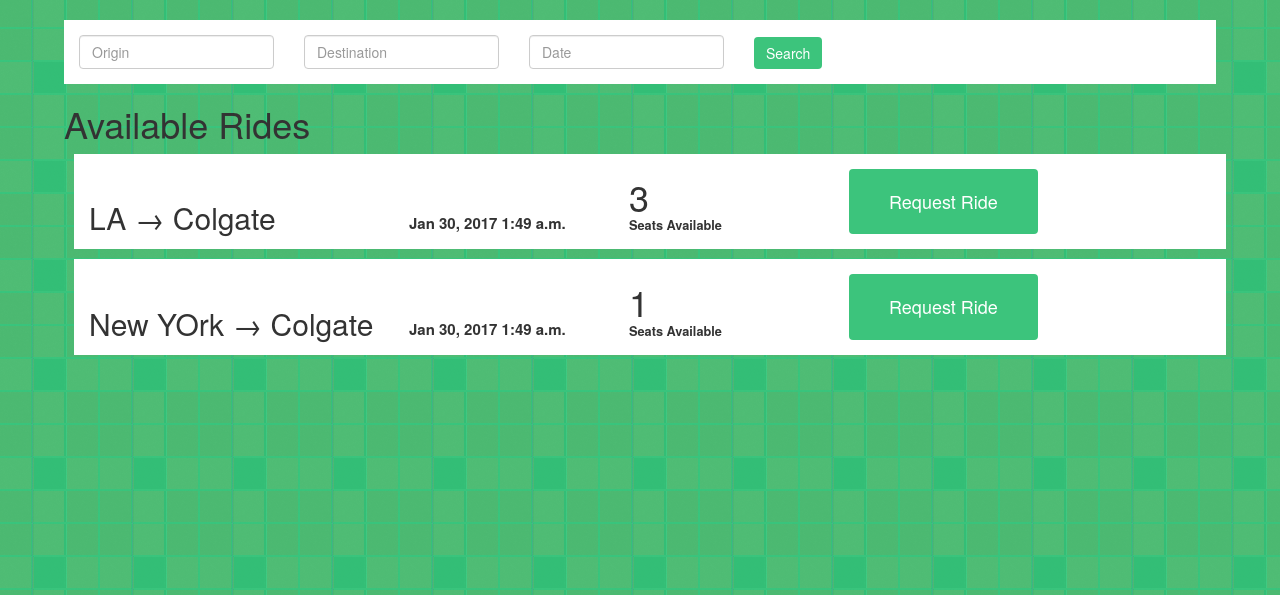
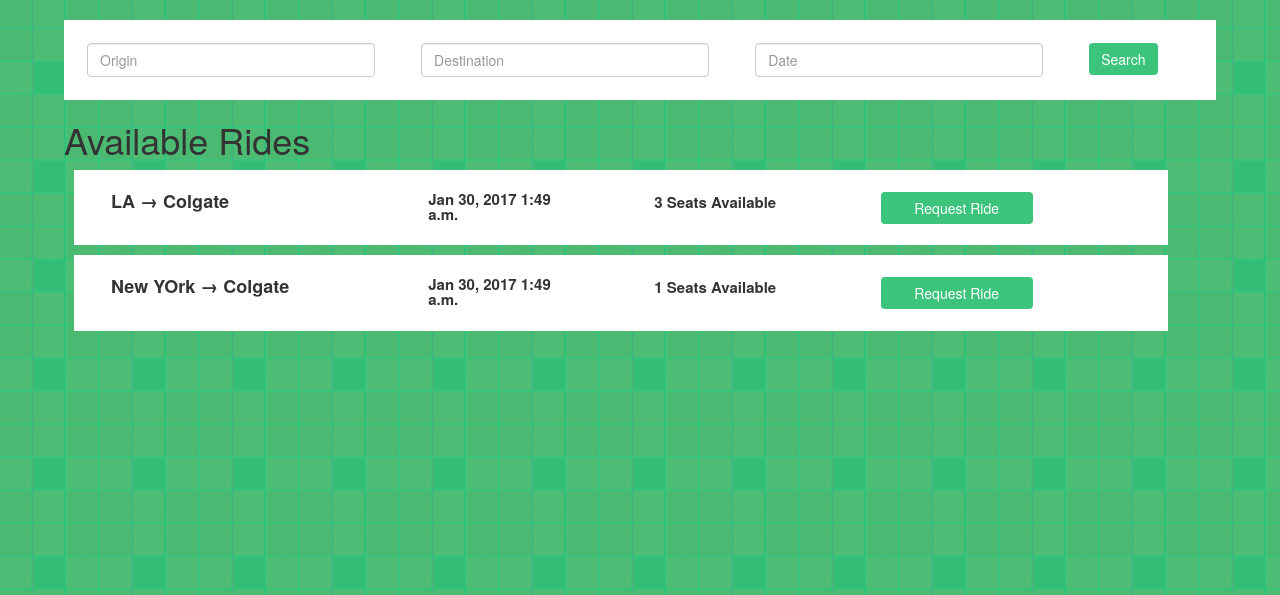
Before and after one commit to lbengzon/pigeon, a Django app: page /ridesharing/ in a window 1280 px wide. Shown: the part 70-665 px from the top of the page. Run offline with Django 3.2, Linux system fonts and the light colour scheme; data comes from the database, SQL or seed files in the repository; some libraries are stand-ins or nearby versions.

Commit message:
ride list page more mobile friendly

```diff
--- a/ridesharing/static/css/custom.css
+++ b/ridesharing/static/css/custom.css
@@ -58,40 +58,43 @@
         display:inline-flex;
 
     background-color: #FFFFFF;
-    padding: 200px;
     margin:10px;
-    width:100%;
+    width:95%;
 }
 
 .ride-location-container{
     display:inline-flex;
-    width:300px;
     margin:0;
-        vertical-align: bottom;
+    font-size: large;
+    vertical-align: bottom;
+        line-height: 100%;
 
 }
 
 .ride-time-container{
     display:inline-flex;
-    width:200px;
+    /*width:200px;*/
         margin:0;
         vertical-align: bottom;
+        line-height: 100%;
 
 }
 
 .ride-passengers-container{
     display:inline-flex;
-    width:200px;
+    /*width:200px;*/
         margin:0;
     vertical-align: bottom;
+
 }
 
 .ride-request-button-container{
     display:inline-flex;
-    width:200px;
-        margin:0;
+    /*width:200px;*/
+    margin:0;
     vertical-align: bottom;
     horizontal-align: right;
+    line-height: 100%;
 }
 
 .flex-container {
@@ -123,10 +126,10 @@
 
 .flex-item {
   /*background: tomato;*/
-  padding: 5px;
+  /*padding: 5px;*/
   /*width: 100px;*/
   /*height: 100px;*/
-  margin: 10px;
+  margin: 2%;
   /*line-height: 100px;*/
     vertical-align: bottom;
     display:inline-flex;
@@ -148,3 +151,7 @@
     font-family: "Gotham SSm A", "Gotham SSm B", "HelveticaNeue", "Helvetica Neue", Helvetica, Arial, "Lucida Grande", sans-serif;
     font-size: 1.5rem;
 }
+
+.navbar-header{
+    height: 70px;
+}
--- a/ridesharing/templates/ridesharing/rideList.html
+++ b/ridesharing/templates/ridesharing/rideList.html
@@ -7,19 +7,19 @@
 </style>
 <div style="width: 100%; padding-left: 5%; padding-right:5%;">
     <form method="GET" action="" class="form-container">
-        <div class="flex-container wrap" >
-            <li class="flex-item">
+        <div class="flex-container wrap" style="width: 100%;">
+            <li class="col-sm-3 flex-item" style="padding:0; margin:2%">
                         <input class="form-control" id="origin_search" name="origin_search" placeholder="Origin" type="text">
 
             </li>
-            <li class="flex-item">
+            <li class="flex-item col-sm-3 " style="padding:0; margin:2%">
                         <input class="form-control" id="destination_search" name="destination_search" placeholder="Destination" type="text">
 
             </li>
-            <li class="flex-item">
+            <li class="col-sm-3 flex-item" style="padding:0; margin:2%">
                         <input class="form-control date-picker" id="date-picker" name="date_search" placeholder="Date" type="text">
             </li>
-            <li class="flex-item">
+            <li class="col-sm-1 flex-item" style="padding:0; margin:2%">
                         <button type="submit" class="btn green_button" name="request-ride-btn" value="{{ride.id}}">
                 Search
             </button>
@@ -33,26 +33,24 @@
         {% csrf_token %}
         {% for ride in object_list %}
 
-        <label name="ride_{{ride.id}}_label" class="ride-container flex-container wrap">
-            <li class="flex-item ride-location-container">
-                <h2 style="margin:0;">
+        <label name="ride_{{ride.id}}_label" class="ride-container flex-container wrap" style="vertical-align: baseline">
+            <div class="ride-location-container col-sm-3 flex-item">
+
                     {{ ride.origin }} &#x2192 {{ ride.destination }}
-                </h2>
-            </li>
-            <li class="ride-time-container flex-item">
+
+            </div>
+            <div class="ride-time-container col-sm-2 flex-item" style="vertical-align: baseline">
                     {{ ride.date|date:"M d, Y"}} {{ride.date.time}}
-            </li>
-            <li class="ride-passengers-container flex-item ">
-                <span>
+            </div>
+            <div class="col-sm-2 flex-item ride-passengers-container" style="vertical-align: baseline">
                      <!--<small style="vertical-align: bottom; display:inline-flex; margin: 0">seats available</small> <br/></h1>-->
-                    <h1 style="margin: 0">{{ ride.seats_available }}</h1> <small>Seats Available</small>
-                </span>
-            </li>
-            <li class="ride-request-button-container flex-item">
-            <button type="submit" class="btn btn-xl green_button" name="request-ride-btn" value="{{ride.id}}">
+                    {{ ride.seats_available }} Seats Available
+            </div>
+            <div class="ride-request-button-container  col-sm-2 flex-item" style="vertical-align: baseline">
+            <button type="submit" class="btn green_button" name="request-ride-btn" value="{{ride.id}}" style="width:100%; height: 100%;">
                 Request Ride
             </button>
-            </li>
+            </div>
         </label>
 
         <!--<h5>Destination: {{ ride.destination }} <br/>-->
```
